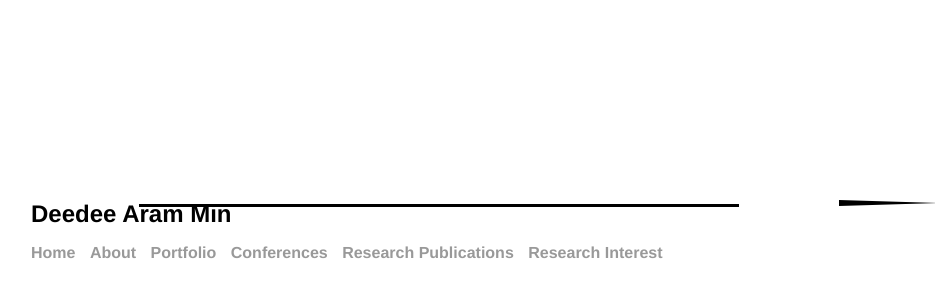
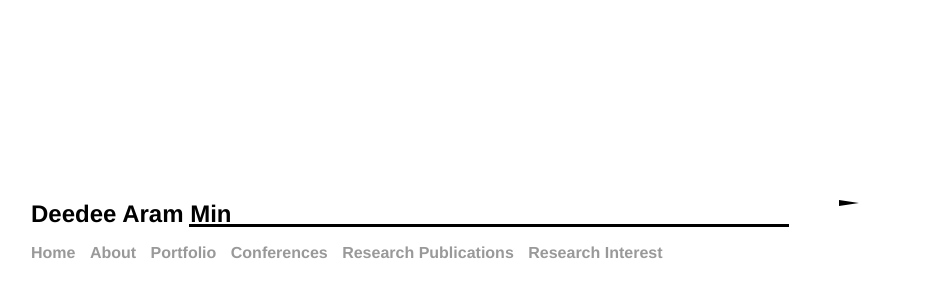
Before and after one commit to mindeed/mindeed.github.io, a Jekyll site: the page built from index.html, in a window 1280 px wide. Shown: the top 300 px of the page, without its empty margins (161-1096 px from the left). Built offline with Jekyll 4.4.1, drawn with Linux system fonts in a browser that asks for light colours.

Commit message:
Update main.css

```diff
--- a/css/main.css
+++ b/css/main.css
@@ -18,8 +18,8 @@ body {
   height: 3px;
   /*float: right;*/
   position: fixed;
-  left: 300px;
-  top: 200px;
+  left: 350px;
+  top: 220px;
 }
 
 .point {
@@ -27,7 +27,7 @@ body {
   height: 0;
   border-top: 3px solid transparent;
   border-bottom: 3px solid transparent;
-  border-left: 100px solid #000000;
+  border-left: 20px solid #000000;
   float: left;
 }
 
```
